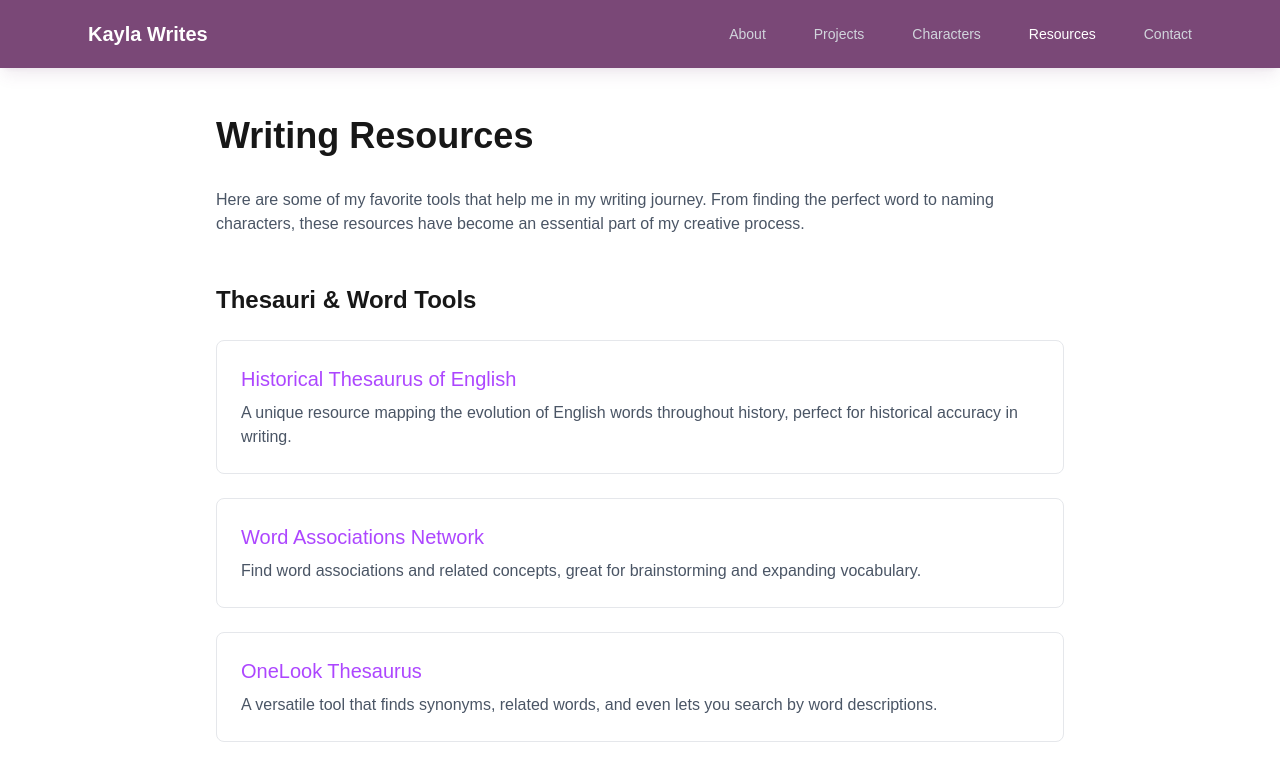
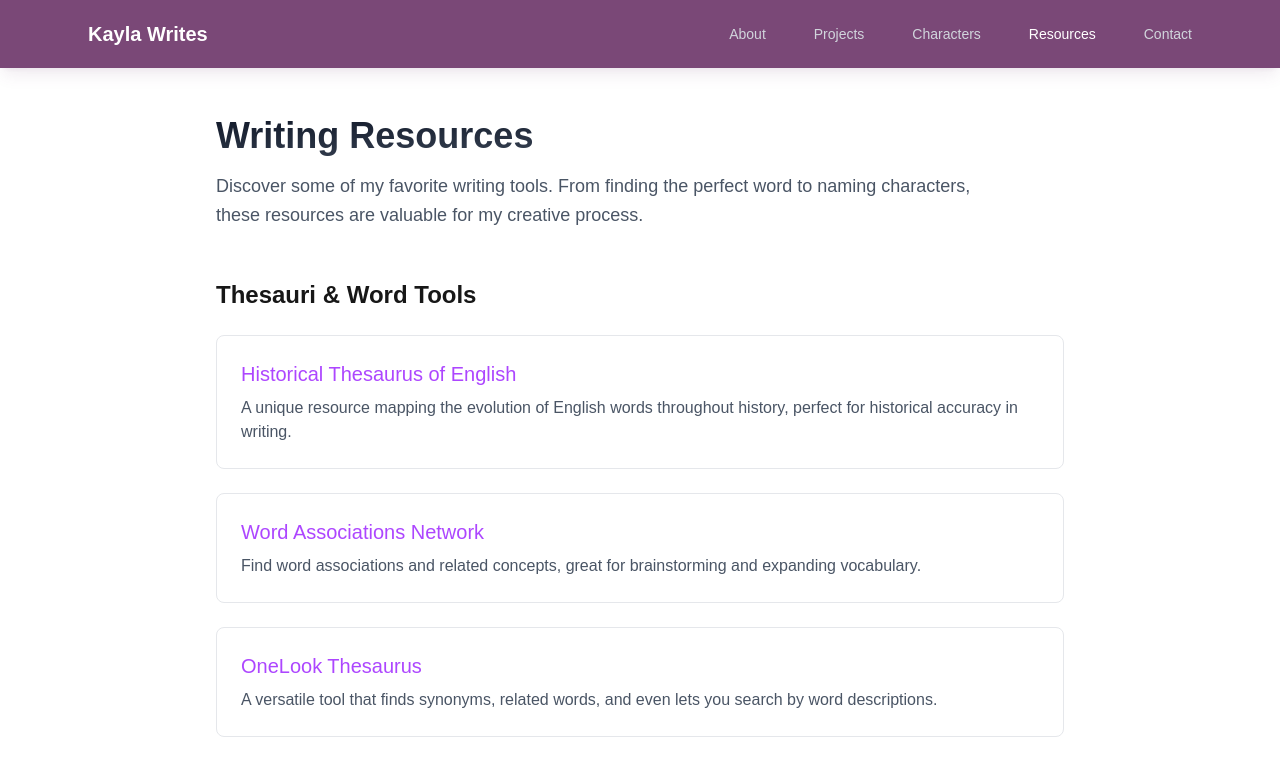
Before and after one commit to kvanbortel/kvb-writing, a Next.js app: page /kvb-writing/resources in a window 1280 px wide. Shown: the top 759 px of the page. Built offline with nearby package versions, Linux system fonts and the light colour scheme.

Commit message:
add page descriptions, update styling

```diff
--- a/src/app/about/page.tsx
+++ b/src/app/about/page.tsx
@@ -24,7 +24,14 @@ export const metadata: Metadata = {
 export default function AboutPage() {
   return (
     <main className="max-w-4xl mx-auto px-6 py-12">
-      <h1 className="text-4xl font-bold mb-8">About Me</h1>
+      <div className="mb-12 space-y-4">
+        <h1 className="text-4xl font-bold bg-clip-text text-transparent bg-gradient-to-br from-gray-900 to-gray-600 dark:from-white dark:to-gray-400">
+          About Me
+        </h1>
+        <p className="text-lg text-gray-600 dark:text-gray-300 leading-relaxed max-w-3xl">
+          Get to know the person behind the stories.
+        </p>
+      </div>
       <div className="grid md:grid-cols-[2fr_1fr] gap-12">
         <article className="space-y-6">
           <p className="text-gray-600 dark:text-gray-300 leading-relaxed text-justify">
--- a/src/app/characters/page.tsx
+++ b/src/app/characters/page.tsx
@@ -25,11 +25,15 @@ export const metadata: Metadata = {
 export default function CharactersPage() {
   return (
     <main className="max-w-4xl mx-auto px-6 py-12">
-      <h1 className="text-4xl font-bold mb-8">Character Art</h1>
-      <p className="text-gray-600 dark:text-gray-300 mb-12">
-        Visual development is an important part of my writing process.
-        Here are a few of my characters from my writing.
-      </p>
+      <div className="mb-12 space-y-4">
+        <h1 className="text-4xl font-bold bg-clip-text text-transparent bg-gradient-to-br from-gray-900 to-gray-600 dark:from-white dark:to-gray-400">
+          Character Art
+        </h1>
+        <p className="text-lg text-gray-600 dark:text-gray-300 leading-relaxed max-w-3xl">
+          Meet the characters that bring my stories to life. Visual development is an essential part of my creative process,
+          helping me connect with each character on a deeper level.
+        </p>
+      </div>
 
       {/* Project Section with Status Badge */}
       <section className="space-y-16" aria-labelledby="oon-heading">
--- a/src/app/contact/page.tsx
+++ b/src/app/contact/page.tsx
@@ -25,11 +25,15 @@ export const metadata: Metadata = {
 export default function ContactPage() {
   return (
     <main className="max-w-4xl mx-auto px-6 py-12">
-      <h1 className="text-4xl font-bold mb-8">Contact Me</h1>
-      <p className="text-gray-600 dark:text-gray-300 mb-8">
-        I&apos;d love to hear from you! Whether you have an inquiry
-        or just want to connect, feel free to reach out using the form below.
-      </p>
+      <div className="mb-12 space-y-4">
+        <h1 className="text-4xl font-bold bg-clip-text text-transparent bg-gradient-to-br from-gray-900 to-gray-600 dark:from-white dark:to-gray-400">
+          Contact Me
+        </h1>
+        <p className="text-lg text-gray-600 dark:text-gray-300 leading-relaxed max-w-3xl">
+          Have a question about my writing? Want to connect? I&apos;d love to hear from you.
+          Drop me a message using the form below.
+        </p>
+      </div>
       <ContactForm />
     </main>
   );
--- a/src/app/projects/page.tsx
+++ b/src/app/projects/page.tsx
@@ -30,7 +30,15 @@ export default function ProjectsPage() {
 
   return (
     <main className="max-w-4xl mx-auto px-6 py-12">
-      <h1 className="text-4xl font-bold mb-12">Current Projects</h1>
+      <div className="mb-12 space-y-4">
+        <h1 className="text-4xl font-bold bg-clip-text text-transparent bg-gradient-to-br from-gray-900 to-gray-600 dark:from-white dark:to-gray-400">
+          Current Projects
+        </h1>
+        <p className="text-lg text-gray-600 dark:text-gray-300 leading-relaxed max-w-3xl">
+          Follow along with my writing journey as I craft stories that blend magic, mystery, and human connection.
+          Here you can track my progress and get insights into my creative process.
+        </p>
+      </div>
 
       {/* Project Card */}
       <article className="bg-white dark:bg-gray-800 rounded-2xl shadow-lg p-8 mb-12">
--- a/src/app/resources/page.tsx
+++ b/src/app/resources/page.tsx
@@ -1,3 +1,26 @@
+import type { Metadata } from "next";
+
+export const metadata: Metadata = {
+  title: "Writing Resources",
+  description: "A curated collection of writing tools and resources, from thesauri to name generators, that help shape my creative process.",
+  openGraph: {
+    title: "Writing Resources | Kayla Writes",
+    description: "A curated collection of writing tools and resources, from thesauri to name generators, that help shape my creative process.",
+  }
+};
+
+/**
+ * Resources Page Component
+ *
+ * Showcases writing tools and resources:
+ * - Curated collection of writing aids
+ * - Interactive resource cards with hover states
+ * - Categorized sections for easy navigation
+ * - Accessible external links
+ * - Dark mode compatible styling
+ *
+ * @component
+ */
 export default function ResourcesPage() {
   const thesauri = [
     {
@@ -47,12 +70,15 @@ export default function ResourcesPage() {
 
   return (
     <main className="max-w-4xl mx-auto px-6 py-12">
-      <h1 className="text-4xl font-bold mb-8">Writing Resources</h1>
-      <p className="text-gray-600 dark:text-gray-300 mb-12">
-        Here are some of my favorite tools that help me in my writing journey.
-        From finding the perfect word to naming characters, these resources have
-        become an essential part of my creative process.
-      </p>
+      <div className="mb-12 space-y-4">
+        <h1 className="text-4xl font-bold bg-clip-text text-transparent bg-gradient-to-br from-gray-900 to-gray-600 dark:from-white dark:to-gray-400">
+          Writing Resources
+        </h1>
+        <p className="text-lg text-gray-600 dark:text-gray-300 leading-relaxed max-w-3xl">
+          Discover some of my favorite writing tools. From finding the perfect word to naming characters,
+          these resources are valuable for my creative process.
+        </p>
+      </div>
 
       <section className="mb-12" aria-labelledby="thesauri-heading">
         <h2 id="thesauri-heading" className="text-2xl font-semibold mb-6">Thesauri & Word Tools</h2>
```
